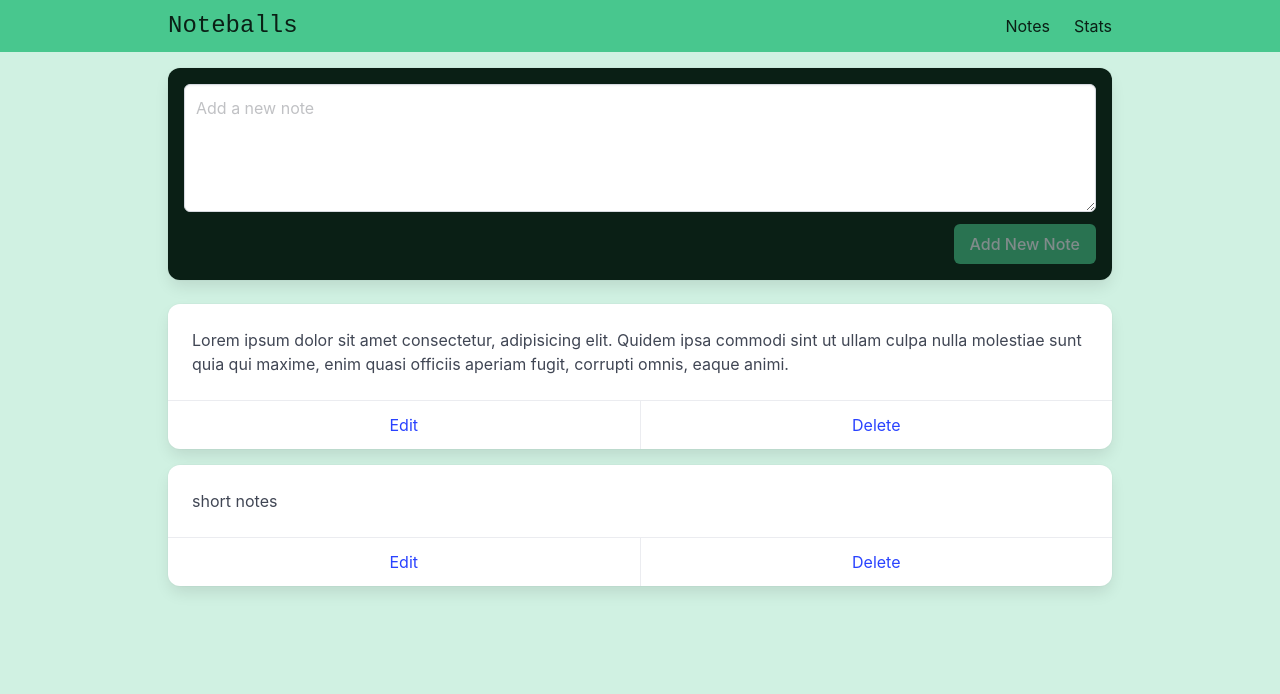
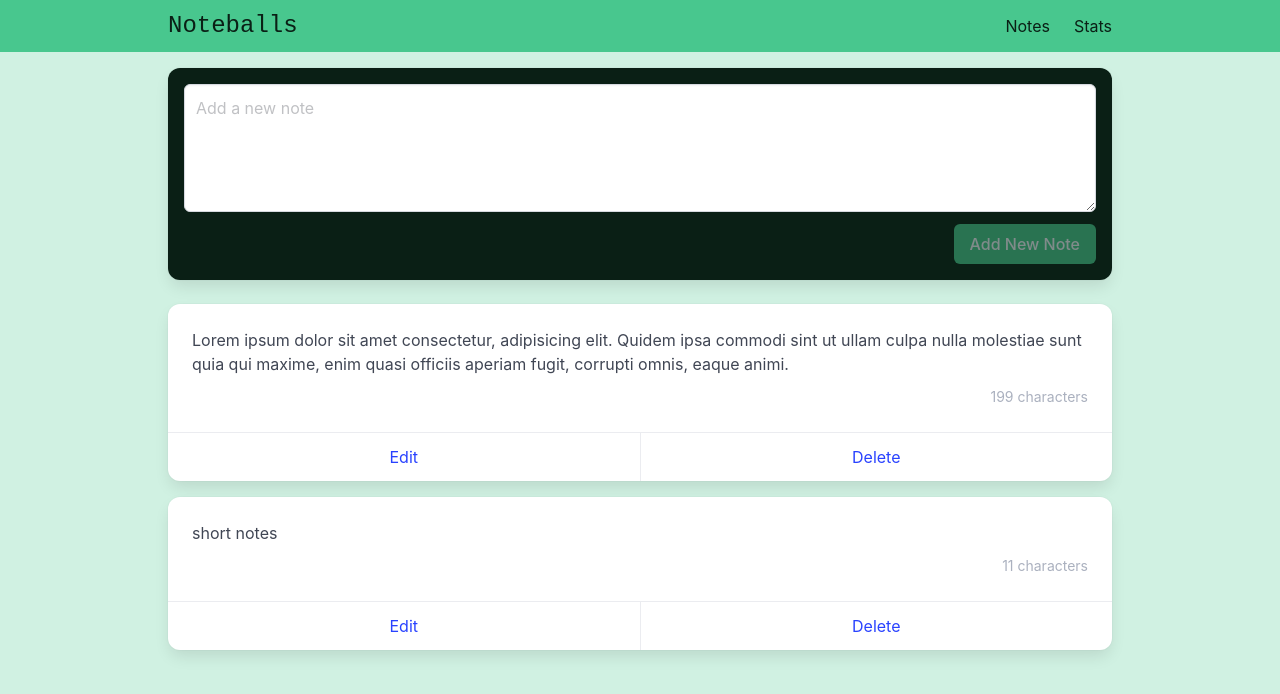
Before and after one commit to RahafAl0/Noteballes-VueJS, a Vue app: page /#/ in a window 1280 px wide. Shown: the top 694 px of the page. Built offline with nearby package versions, Linux system fonts and the light colour scheme.

Commit message:
length of characters

```diff
--- a/src/components/Notes/Note.vue
+++ b/src/components/Notes/Note.vue
@@ -3,6 +3,9 @@
     <div class="card-content">
       <div class="content">
         {{ note.content }}
+        <div class="has-text-right has-text-grey-light mt-2">
+          <small>{{ characterLength }} </small>
+        </div>
       </div>
     </div>
     <footer class="card-footer">
@@ -12,12 +15,19 @@
   </div>
 </template>
 
+<script setup>
+import { computed } from "vue"
+  const props = defineProps({
+    note: {
+      type: Object,
+      required: true,
+    },
+  })
 
-<script setup>
-const props = defineProps({
-  note: {
-    type: Object,
-    required: true
-  }
-})
+  const characterLength = computed(() => {
+    let length = props.note.content.length
+    let description = length > 1 ?
+    ' characters' : ' character'
+    return `${ length }${ description }`
+  })
 </script>
--- a/src/views/ViewNotes.vue
+++ b/src/views/ViewNotes.vue
@@ -25,8 +25,7 @@
       </div>
     </div>
 
-    <Note v-for="note in notes" :key="note.id"
-    :note="note"/>
+    <Note v-for="note in notes" :key="note.id" :note="note" />
   </div>
 </template>
 
```
